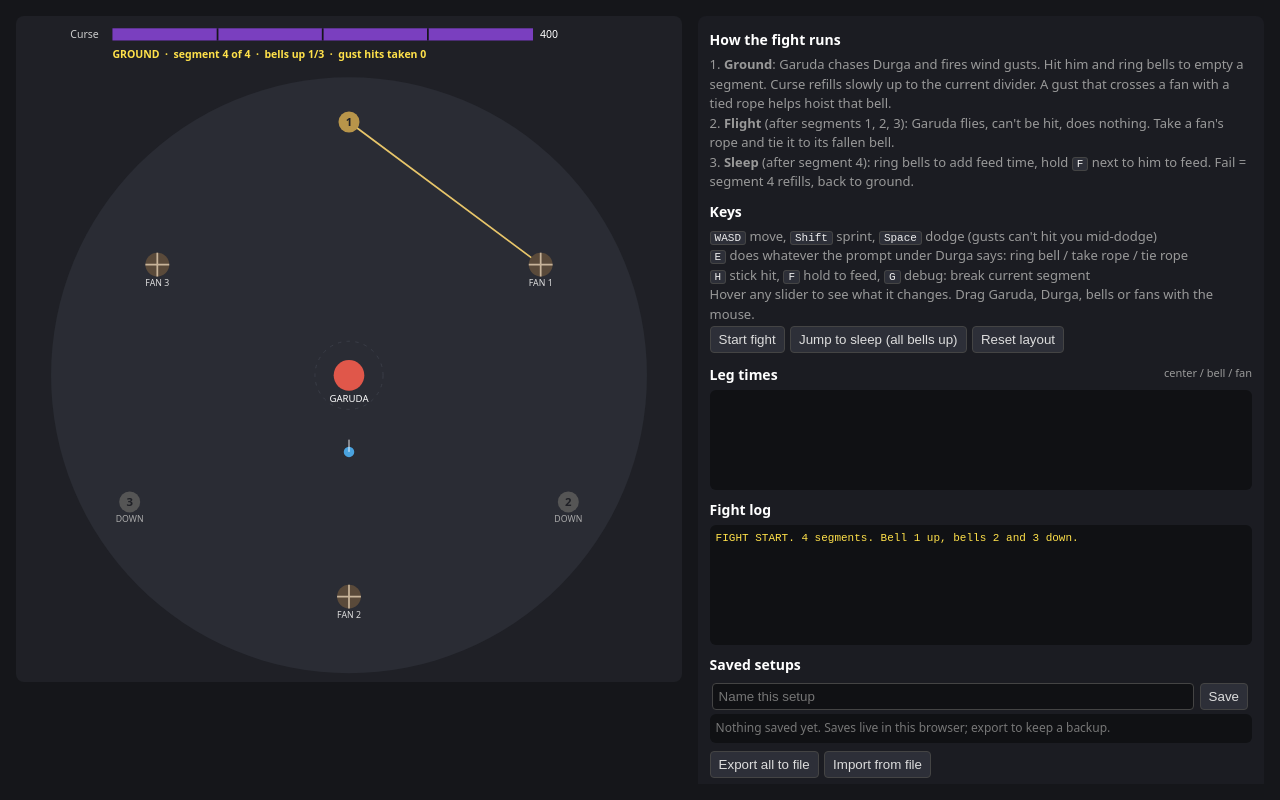
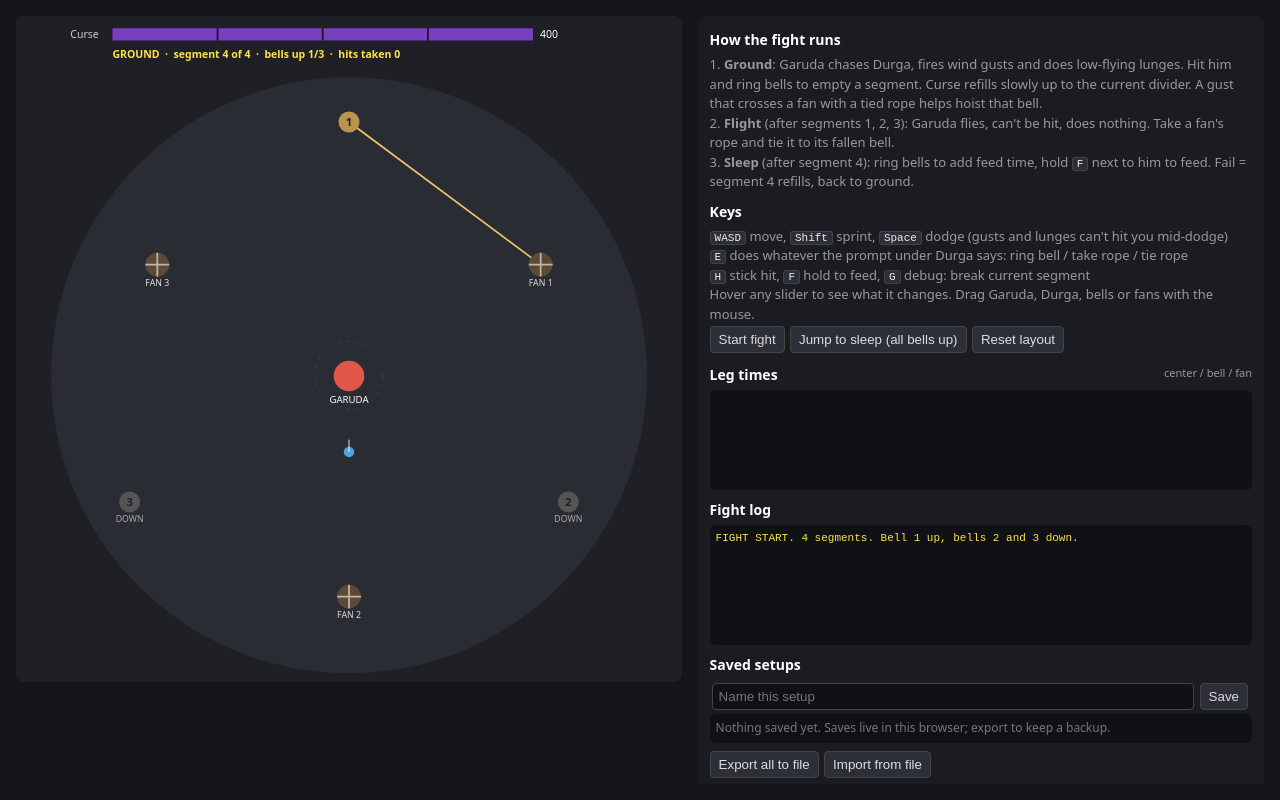
Before and after one commit to pranjall-cmyk/prototype, a plain HTML site: page garuda/index.html in a window 1280 px wide. Drawn offline with Linux system fonts and the light colour scheme.

```diff
--- a/garuda/index.html
+++ b/garuda/index.html
@@ -32,13 +32,13 @@
  <div class="panel">
   <h3>How the fight runs</h3>
   <div class="help">
-    1. <b>Ground</b>: Garuda chases Durga and fires wind gusts. Hit him and ring bells to empty a segment. Curse refills slowly up to the current divider. A gust that crosses a fan with a tied rope helps hoist that bell.<br>
+    1. <b>Ground</b>: Garuda chases Durga, fires wind gusts and does low-flying lunges. Hit him and ring bells to empty a segment. Curse refills slowly up to the current divider. A gust that crosses a fan with a tied rope helps hoist that bell.<br>
     2. <b>Flight</b> (after segments 1, 2, 3): Garuda flies, can't be hit, does nothing. Take a fan's rope and tie it to its fallen bell.<br>
     3. <b>Sleep</b> (after segment 4): ring bells to add feed time, hold <kbd>F</kbd> next to him to feed. Fail = segment 4 refills, back to ground.
   </div>
   <h3>Keys</h3>
   <div class="help">
-    <kbd>WASD</kbd> move, <kbd>Shift</kbd> sprint, <kbd>Space</kbd> dodge (gusts can't hit you mid-dodge)<br>
+    <kbd>WASD</kbd> move, <kbd>Shift</kbd> sprint, <kbd>Space</kbd> dodge (gusts and lunges can't hit you mid-dodge)<br>
     <kbd>E</kbd> does whatever the prompt under Durga says: ring bell / take rope / tie rope<br>
     <kbd>H</kbd> stick hit, <kbd>F</kbd> hold to feed, <kbd>G</kbd> debug: break current segment<br>
     Hover any slider to see what it changes. Drag Garuda, Durga, bells or fans with the mouse.
@@ -94,15 +94,23 @@ const GROUPS = [
   segSize:    { v:100,  min:20,  max:300,  step:10,   label:'Curse per segment' },
   regen:      { v:0.5,  min:0,   max:5,    step:0.05, label:'Curse regen (per s)' },
   stickDmg:   { v:8,    min:0,   max:50,   step:1,    label:'Stick hit damage' },
+  comboHits:  { v:3,    min:1,   max:10,   step:1,    label:'Hits before cooldown' },
+  comboCD:    { v:2.5,  min:0,   max:10,   step:0.1,  label:'Hit cooldown (s)' },
+  hitGap:     { v:0.35, min:0,   max:2,    step:0.05, label:'Min time between hits (s)' },
   garudaR:    { v:180,  min:30,  max:600,  step:10,   label:'Garuda body radius' },
-  groundSpeed:{ v:350,  min:0,   max:2000, step:10,   label:'Ground move speed' },
+  groundSpeed:{ v:450,  min:0,   max:2000, step:10,   label:'Ground move speed' },
   keepDist:   { v:900,  min:0,   max:3000, step:50,   label:'Keeps this far from Durga' },
   gustEvery:  { v:5,    min:0.5, max:20,   step:0.5,  label:'Gust every (s)' },
   gustWindup: { v:1,    min:0,   max:3,    step:0.1,  label:'Gust wind-up (s)' },
-  gustSpeed:  { v:2000, min:200, max:6000, step:50,   label:'Gust speed' },
+  gustSpeed:  { v:1200, min:200, max:6000, step:50,   label:'Gust speed' },
   gustRadius: { v:250,  min:50,  max:1000, step:10,   label:'Gust width (radius)' },
   gustRange:  { v:5000, min:500, max:10000,step:50,   label:'Gust range' },
   gustsToHoist:{v:2,    min:1,   max:10,   step:1,    label:'Gusts to hoist a bell' },
+  lungeEvery: { v:7,    min:1,   max:30,   step:0.5,  label:'Lunge every (s)' },
+  lungeWindup:{ v:0.6,  min:0,   max:3,    step:0.05, label:'Lunge wind-up (s)' },
+  lungeSpeed: { v:2000, min:200, max:6000, step:50,   label:'Lunge speed' },
+  lungeDist:  { v:1800, min:200, max:6000, step:50,   label:'Lunge distance' },
+  lungeRecover:{v:1,    min:0,   max:5,    step:0.1,  label:'Lunge recovery (s)' },
  }],
  ['Flight', {
   flightTime: { v:15,   min:1,   max:60,   step:0.5,  label:'Flight duration (s)' },
@@ -116,11 +124,11 @@ const GROUPS = [
   S0:         { v:10,   min:1,   max:40,   step:0.5,  label:'Pulse 1 strength' },
   sDecay:     { v:0.72, min:0.4, max:1,    step:0.01, label:'Strength kept per pulse' },
   edgeMin:    { v:0.25, min:0,   max:1,    step:0.05, label:'Strength at edge of reach' },
-  timeGain:   { v:0.85, min:0,   max:3,    step:0.01, label:'Timer secs per strength' },
+  timeGain:   { v:1.05, min:0,   max:3,    step:0.01, label:'Timer secs per strength' },
  }],
  ['Sleep / feed', {
-  baseTimer:  { v:9,    min:0.5, max:60,   step:0.1,  label:'Base feeding timer (s)' },
-  feedRate:   { v:6.5,  min:1,   max:100,  step:0.1,  label:'Feed fill rate (%/s)' },
+  baseTimer:  { v:8.5,   min:0.5, max:60,   step:0.1,  label:'Base feeding timer (s)' },
+  feedRate:   { v:3.6,  min:1,   max:100,  step:0.1,  label:'Feed fill rate (%/s)' },
  }],
 ];
 
@@ -137,10 +145,10 @@ const DESC = {
   fanDist:'How far each wind fan sits from the center. Lines show which fan is roped to which bell.',
   segments:'Number of curse segments. A flight follows every segment except the last.',
   segSize:'Curse in each segment.', regen:'Curse refill per second on the ground (only up to the current divider).',
-  stickDmg:'Curse removed by one stick hit.', garudaR:'Garuda body size. Pulses hit when they touch this.',
-  groundSpeed:'How fast Garuda walks toward Durga on the ground.', keepDist:'Garuda stops closing in at this distance.',
+  stickDmg:'Curse removed by one stick hit.', comboHits:'Stick hits in a row before Durga has to wait.', comboCD:'Wait after a full combo before she can hit again.', hitGap:'Shortest time between two stick hits (swing time). Combo resets if she stops hitting for 1.5s.', garudaR:'Garuda body size. Pulses hit when they touch this.',
+  groundSpeed:'How fast Garuda walks toward Durga (scaled by movement scale, like Durga).', lungeEvery:'Time between low-flying lunges. He only lunges when Durga is within reach of it.', lungeWindup:'Warning before a lunge (red arrow shows the path).', lungeSpeed:'How fast the lunge travels (scaled by movement scale).', lungeDist:'How far one lunge travels.', lungeRecover:'Garuda stands still this long after a lunge. Good window to hit him.', keepDist:'Garuda stops closing in at this distance.',
   gustEvery:'Time between gusts on the ground.', gustWindup:'Warning time before a gust fires (the line shows the aim).',
-  gustSpeed:'How fast a gust travels.', gustRadius:'How wide a gust is. Hits Durga or fans inside this.',
+  gustSpeed:'How fast a gust travels (scaled by movement scale).', gustRadius:'How wide a gust is. Hits Durga or fans inside this.',
   gustRange:'How far a gust travels before it fades.', gustsToHoist:'Gusts that must cross a roped fan to raise its bell.',
   flightTime:'How long Garuda flies after a segment breaks. Durga ties ropes in this window.',
   pulses:'Halos per strike. Circles = each pulse max reach from bell 1.',
@@ -207,8 +215,8 @@ function layout(){
 function startFight(){
   layout();
   bells.forEach(b => { b.ring=null; b.up = b.i===0; b.tied = b.i===0; b.hoist=0; });
-  garuda = { x:0, y:-600, fly:0, gustT:v('gustEvery'), windup:0, aim:null };
-  durga = { x:0, y:900, dir:{x:0,y:-1}, lock:0, lockAction:null, dodgeLeft:0, dodgeCD:0, dodgeVec:null, carrying:null, zone:null, leaveZone:null, leaveTime:0 };
+  garuda = { x:0, y:-600, fly:0, gustT:v('gustEvery'), windup:0, aim:null, lungeT:v('lungeEvery'), lunge:null };
+  durga = { x:0, y:900, dir:{x:0,y:-1}, lock:0, lockAction:null, combo:0, hitCD:0, lastHit:-99, dodgeLeft:0, dodgeCD:0, dodgeVec:null, carrying:null, zone:null, leaveZone:null, leaveTime:0 };
   gusts=[]; floaters=[]; durgaHits=0;
   curse = v('segments')*v('segSize'); segTop = curse;
   phase='ground'; fightStart = now();
@@ -231,7 +239,7 @@ function breakSegment(){
 function land(){
   phase='ground'; durga.carrying=null;
   const a=Math.random()*Math.PI*2, r=Math.random()*v('arenaR')*0.35;
-  garuda.x=Math.cos(a)*r; garuda.y=Math.sin(a)*r; garuda.gustT=v('gustEvery');
+  garuda.x=Math.cos(a)*r; garuda.y=Math.sin(a)*r; garuda.gustT=v('gustEvery'); garuda.lungeT=v('lungeEvery'); garuda.lunge=null; garuda.windup=0;
   log('Garuda lands. Ground combat.', 'phase');
 }
 function endSleep(success){
@@ -280,7 +288,7 @@ function prompt(){
     if (b.up) return { txt:`E: ring bell ${b.i+1}`, act:()=>lockFor(v('strikeTime'), () => strike(b.i)) };
     return { txt: b.tied ? `Bell ${b.i+1} roped, needs gusts` : `Bell ${b.i+1} is down`, act:null };
   }
-  if (phase==='ground' && inRange(garuda, v('garudaR'))) return { txt:'H: hit', act:null };
+  if (phase==='ground' && inRange(garuda, v('garudaR'))) return { txt: durga.hitCD>0 ? 'H: wait' : `H: hit (${v('comboHits')-(now()-durga.lastHit>1.5?0:durga.combo)} left)`, act:null };
   if (phase==='sleep' && inRange(garuda, v('garudaR'))) return { txt:'Hold F: feed', act:null };
   return null;
 }
@@ -312,7 +320,12 @@ window.onkeydown = e => {
   const k=e.key.toLowerCase(); keys[k]=true;
   if (['arrowup','arrowdown','arrowleft','arrowright',' '].includes(k)) e.preventDefault();
   if (k==='e'){ const p=prompt(); if (p && p.act) p.act(); }
-  if (k==='h' && phase==='ground' && !busy() && inRange(garuda, v('garudaR'))) damage(v('stickDmg'), `Stick hit  CURSE -${v('stickDmg')}`);
+  if (k==='h' && phase==='ground' && !busy() && inRange(garuda, v('garudaR')) && durga.hitCD<=0 && now()-durga.lastHit >= v('hitGap')){
+    if (now()-durga.lastHit > 1.5) durga.combo=0;
+    durga.combo++; durga.lastHit=now();
+    damage(v('stickDmg'), `Stick hit ${durga.combo}/${v('comboHits')}  CURSE -${v('stickDmg')}`);
+    if (durga.combo>=v('comboHits')){ durga.combo=0; durga.hitCD=v('comboCD'); }
+  }
   if (k===' ') tryDodge();
   if (k==='g' && phase==='ground'){ curse = segTop - v('segSize'); breakSegment(); }
 };
@@ -355,7 +368,7 @@ function tick(){
   const t=now(), dt=Math.min(0.05, t-last); last=t;
 
   // Durga
-  durga.dodgeCD=Math.max(0,durga.dodgeCD-dt);
+  durga.dodgeCD=Math.max(0,durga.dodgeCD-dt); durga.hitCD=Math.max(0,durga.hitCD-dt);
   const feeding = keys['f'] && phase==='sleep' && inRange(garuda, v('garudaR')) && !busy();
   if (durga.lock>0){ durga.lock-=dt; if (durga.lock<=0 && durga.lockAction){ const fn=durga.lockAction; durga.lockAction=null; fn(); } }
   else if (durga.dodgeLeft>0){ const sp=v('dodgeDist')*v('speedMult')/v('dodgeTime'); durga.x+=durga.dodgeVec.x*sp*dt; durga.y+=durga.dodgeVec.y*sp*dt; durga.dodgeLeft-=dt; }
@@ -370,14 +383,29 @@ function tick(){
   // Garuda
   if (phase==='ground'){
     curse = Math.min(segTop, curse + v('regen')*dt);
-    if (garuda.windup>0){
+    const M=v('speedMult'), L=garuda.lunge;
+    if (L){
+      // low-flying lunge: wind-up, dash, recover
+      L.t-=dt;
+      if (L.stage==='windup' && L.t<=0){ L.stage='dash'; L.trav=0; }
+      else if (L.stage==='dash'){
+        const step=v('lungeSpeed')*M*dt; garuda.x+=L.dir.x*step; garuda.y+=L.dir.y*step; L.trav+=step;
+        const gc=Math.hypot(garuda.x,garuda.y), glim=v('arenaR')-v('garudaR');
+        if (gc>glim){ garuda.x*=glim/gc; garuda.y*=glim/gc; L.trav=v('lungeDist'); }
+        if (!L.hit && durga.dodgeLeft<=0 && dist(garuda,durga) <= v('garudaR')+DURGA_R){ L.hit=true; durgaHits++; floaters.push({ x:durga.x, y:durga.y, txt:'LUNGE HIT', col:'#ff8a7a', t:1 }); log('Durga hit by lunge','dmg'); }
+        if (L.trav>=v('lungeDist')){ L.stage='recover'; L.t=v('lungeRecover'); }
+      }
+      else if (L.stage==='recover' && L.t<=0){ garuda.lunge=null; garuda.lungeT=v('lungeEvery'); }
+    } else if (garuda.windup>0){
       garuda.windup-=dt;
       if (garuda.windup<=0){ const a=garuda.aim; gusts.push({ x:garuda.x, y:garuda.y, dx:a.x, dy:a.y, trav:0, fansHit:new Set(), hitD:false }); }
     } else {
       const d=dist(garuda,durga);
-      if (d>v('keepDist') && dragging!==garuda){ garuda.x+=(durga.x-garuda.x)/d*v('groundSpeed')*dt; garuda.y+=(durga.y-garuda.y)/d*v('groundSpeed')*dt; }
-      garuda.gustT-=dt;
-      if (garuda.gustT<=0){ garuda.gustT=v('gustEvery'); garuda.windup=v('gustWindup'); const l=d||1; garuda.aim={ x:(durga.x-garuda.x)/l, y:(durga.y-garuda.y)/l };
+      if (d>v('keepDist') && dragging!==garuda){ garuda.x+=(durga.x-garuda.x)/d*v('groundSpeed')*M*dt; garuda.y+=(durga.y-garuda.y)/d*v('groundSpeed')*M*dt; }
+      garuda.gustT-=dt; garuda.lungeT-=dt;
+      if (garuda.lungeT<=0 && d <= v('lungeDist')+v('garudaR')){
+        const l=d||1; garuda.lunge={ stage:'windup', t:v('lungeWindup'), dir:{ x:(durga.x-garuda.x)/l, y:(durga.y-garuda.y)/l }, trav:0, hit:false };
+      } else if (garuda.gustT<=0){ garuda.gustT=v('gustEvery'); garuda.windup=v('gustWindup'); const l=d||1; garuda.aim={ x:(durga.x-garuda.x)/l, y:(durga.y-garuda.y)/l };
         if (garuda.windup<=0){ gusts.push({ x:garuda.x, y:garuda.y, dx:garuda.aim.x, dy:garuda.aim.y, trav:0, fansHit:new Set(), hitD:false }); } }
     }
   } else if (phase==='flight'){
@@ -392,7 +420,7 @@ function tick(){
 
   // gusts
   for (const g of gusts){
-    const step=v('gustSpeed')*dt; g.x+=g.dx*step; g.y+=g.dy*step; g.trav+=step;
+    const step=v('gustSpeed')*v('speedMult')*dt; g.x+=g.dx*step; g.y+=g.dy*step; g.trav+=step;
     if (!g.hitD && durga.dodgeLeft<=0 && dist(g,durga) <= v('gustRadius')+DURGA_R){ g.hitD=true; durgaHits++; floaters.push({ x:durga.x, y:durga.y, txt:'GUST HIT', col:'#ff8a7a', t:1 }); log('Durga hit by gust', 'dmg'); }
     for (const f of fans) if (!g.fansHit.has(f.i) && dist(g,f) <= v('gustRadius')+FAN_R){
       g.fansHit.add(f.i); f.spin=6;
@@ -477,6 +505,13 @@ function draw(t, feeding){
     if (!b.up){ ctx.fillStyle='#aaa'; ctx.font='10px system-ui'; ctx.fillText(b.tied?`ROPED ${b.hoist}/${v('gustsToHoist')}`:'DOWN', sx(b.x), sy(b.y)+r+11); }
   }
 
+  // lunge warning
+  if (phase==='ground' && garuda.lunge && garuda.lunge.stage==='windup'){
+    const L=garuda.lunge, ex=garuda.x+L.dir.x*v('lungeDist'), ey=garuda.y+L.dir.y*v('lungeDist');
+    ctx.strokeStyle='rgba(255,70,70,0.9)'; ctx.lineWidth=Math.max(4, v('garudaR')*2*S()); ctx.globalAlpha=0.35;
+    ctx.beginPath(); ctx.moveTo(sx(garuda.x),sy(garuda.y)); ctx.lineTo(sx(ex),sy(ey)); ctx.stroke(); ctx.globalAlpha=1; ctx.lineWidth=1;
+    tag(sx(garuda.x), sy(garuda.y)-28, 'LUNGE!', '#ff6a6a');
+  }
   // gust warning + gusts
   if (phase==='ground' && garuda.windup>0 && garuda.aim){
     ctx.strokeStyle='rgba(255,90,90,0.7)'; ctx.setLineDash([8,6]); ctx.lineWidth=2;
@@ -499,7 +534,7 @@ function draw(t, feeding){
   ctx.beginPath(); ctx.arc(sx(durga.x),sy(durga.y),dr,0,Math.PI*2); ctx.fill();
   ctx.strokeStyle='#fff'; ctx.beginPath(); ctx.moveTo(sx(durga.x),sy(durga.y)); ctx.lineTo(sx(durga.x)+durga.dir.x*(dr+8), sy(durga.y)+durga.dir.y*(dr+8)); ctx.stroke();
   const p=prompt();
-  let st = durga.lock>0 ? `BUSY ${durga.lock.toFixed(1)}s` : feeding ? 'FEEDING' : durga.dodgeLeft>0 ? 'DODGE' : keys['shift'] ? 'SPRINT' : '';
+  let st = durga.hitCD>0 ? `HIT COOLDOWN ${durga.hitCD.toFixed(1)}s` : durga.lock>0 ? `BUSY ${durga.lock.toFixed(1)}s` : feeding ? 'FEEDING' : durga.dodgeLeft>0 ? 'DODGE' : keys['shift'] ? 'SPRINT' : '';
   if (st) tag(sx(durga.x), sy(durga.y)+dr+18, st, '#cfe8ff');
   if (p) tag(sx(durga.x), sy(durga.y)+dr+(st?38:18), p.txt, p.act ? '#ffe14a' : '#aaa');
 
@@ -519,7 +554,7 @@ function draw(t, feeding){
   ctx.fillStyle='#fff'; ctx.fillText(`${curse.toFixed(0)}`, bx+bw+8, by+11);
 
   let banner='', col='#ffe14a';
-  if (phase==='ground') banner=`GROUND  ·  segment ${Math.round(segTop/ss)} of ${segs}  ·  bells up ${bells.filter(b=>b.up).length}/3  ·  gust hits taken ${durgaHits}`;
+  if (phase==='ground') banner=`GROUND  ·  segment ${Math.round(segTop/ss)} of ${segs}  ·  bells up ${bells.filter(b=>b.up).length}/3  ·  hits taken ${durgaHits}`;
   if (phase==='flight') banner=`FLIGHT  ${flightLeft.toFixed(1)}s left  ·  tie ropes  ·  bells up ${bells.filter(b=>b.up).length}/3`;
   if (phase==='sleep') banner=`ASLEEP  ·  sleep clock ${(t-sleepStart).toFixed(1)}s  ·  ring bells, hold F next to him`;
   if (phase==='done'){ banner='PURIFIED  ·  press Start fight to go again'; col='#9be59b'; }
@@ -564,6 +599,13 @@ function drawHighlight(){
   if (['segments','segSize','regen'].includes(hl)) ctx.strokeRect((W-480)/2-32,12,484,18);
   if (hl==='regen') tag(W/2, 64, `Refills a full segment in ${(v('segSize')/Math.max(0.001,v('regen'))).toFixed(0)}s if untouched`);
   if (['stickDmg','garudaR','groundSpeed'].includes(hl)){ circle(garuda.x,garuda.y,v('garudaR')); ctx.stroke(); }
+  if (hl==='groundSpeed') tag(sx(garuda.x), sy(garuda.y)-40, `Walks ${(v('groundSpeed')*v('speedMult')).toFixed(0)}uu/s  ·  Durga runs ${(v('runSpeed')*v('speedMult')).toFixed(0)}, sprints ${(v('sprintSpeed')*v('speedMult')).toFixed(0)}`);
+  if (['lungeEvery','lungeWindup','lungeSpeed','lungeDist','lungeRecover'].includes(hl)){
+    const a=Math.atan2(durga.y-garuda.y, durga.x-garuda.x);
+    ctx.strokeStyle='#ff6a6a'; circle(garuda.x,garuda.y,v('lungeDist')+v('garudaR')); ctx.stroke();
+    ctx.beginPath(); ctx.moveTo(sx(garuda.x),sy(garuda.y)); ctx.lineTo(sx(garuda.x+Math.cos(a)*v('lungeDist')), sy(garuda.y+Math.sin(a)*v('lungeDist'))); ctx.stroke();
+    tag(sx(garuda.x), sy(garuda.y)-40, `Lunge covers ${v('lungeDist')}uu in ${(v('lungeDist')/(v('lungeSpeed')*v('speedMult'))).toFixed(2)}s after ${v('lungeWindup')}s warning`, '#ff6a6a');
+  }
   if (hl==='keepDist'){ circle(garuda.x,garuda.y,v('keepDist')); ctx.stroke(); }
   if (['gustRadius','gustRange','gustSpeed','gustEvery','gustWindup'].includes(hl)){
     const a=Math.atan2(durga.y-garuda.y, durga.x-garuda.x), ex=garuda.x+Math.cos(a)*v('gustRange'), ey=garuda.y+Math.sin(a)*v('gustRange');
```
